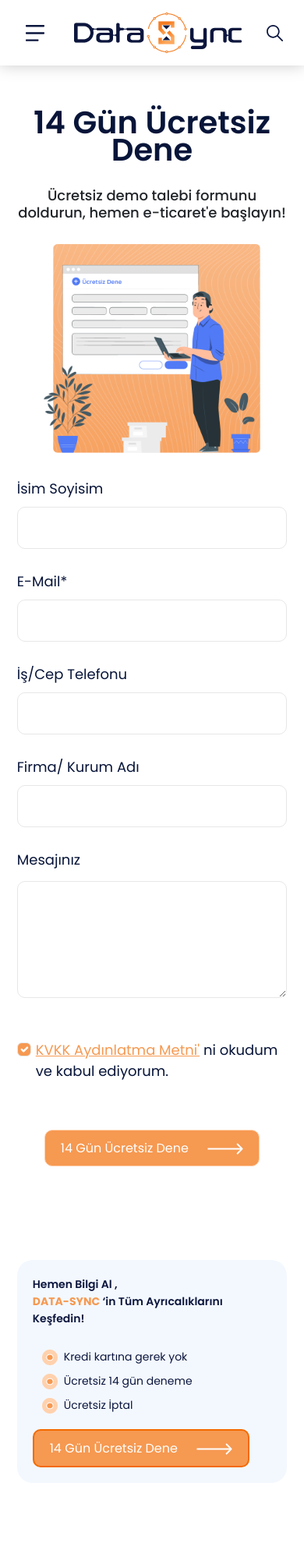
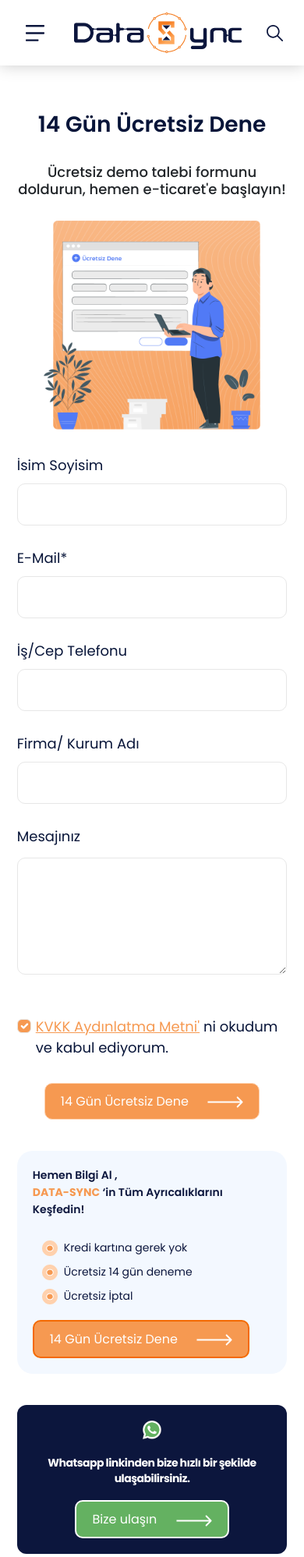
Before and after one commit to amakadiya98/dataSync-aditi.github.io, a plain HTML site: page ÜcretsizDene.html in a window 390 px wide. Shown: the top 1997 px of the page at 78% size. Drawn offline with Linux system fonts and the light colour scheme.

Commit message:
responsive design updated

```diff
--- a/assets/css/common-style.css
+++ b/assets/css/common-style.css
@@ -236,6 +236,19 @@
         width: 78%;
     }
 }
+@media screen and (max-width: 767px) {
+    .form-contact-data .box-common-spacing{
+        margin-top: 40px !important;
+        margin-bottom: 40px !important;
+    }
+    .form-section .content .button {
+        margin-top: 30px;
+    }
+    .section-title {
+        font-size: 28px;
+        line-height: 40px;
+    }
+}
 
 @media (max-width: 576px) {
     .not-found-section .content .image-part {
@@ -243,7 +256,7 @@
     }
 
     .no-internet-section .content .image-part img {
-        width: 100%;
+        width: 60%;
     }
 
     .no-internet-section .content .text-part .text {
```
